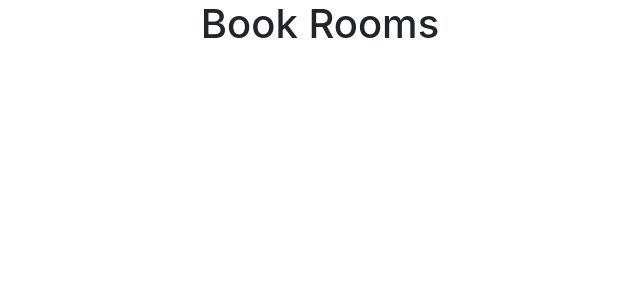
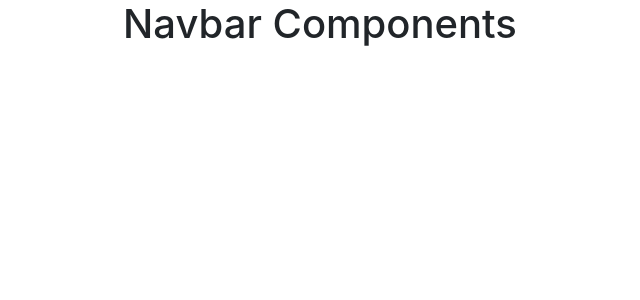
Before and after one commit to arefin-aareef/book-rooms-client, a React (Create React App) app: page / in a window 1280 px wide. Shown: the top 300 px of the page, without its empty margins (320-960 px from the left). Built offline with nearby package versions, Linux system fonts and the light colour scheme.

Commit message:
navbar component added

```diff
--- a/src/App.js
+++ b/src/App.js
@@ -1,10 +1,11 @@
 import logo from './logo.svg';
 import './App.css';
+import Navbar from './components/Navbar';
 
 function App() {
   return (
     <div className="App">
-      <h1>Book Rooms</h1>
+      <Navbar />
     </div>
   );
 }
--- /dev/null
+++ b/src/components/Navbar.js
@@ -0,0 +1,11 @@
+import React from 'react'
+
+function Navbar() {
+  return (
+    <div>
+        <h1>Navbar Components</h1>
+    </div>
+  )
+}
+
+export default Navbar
```
